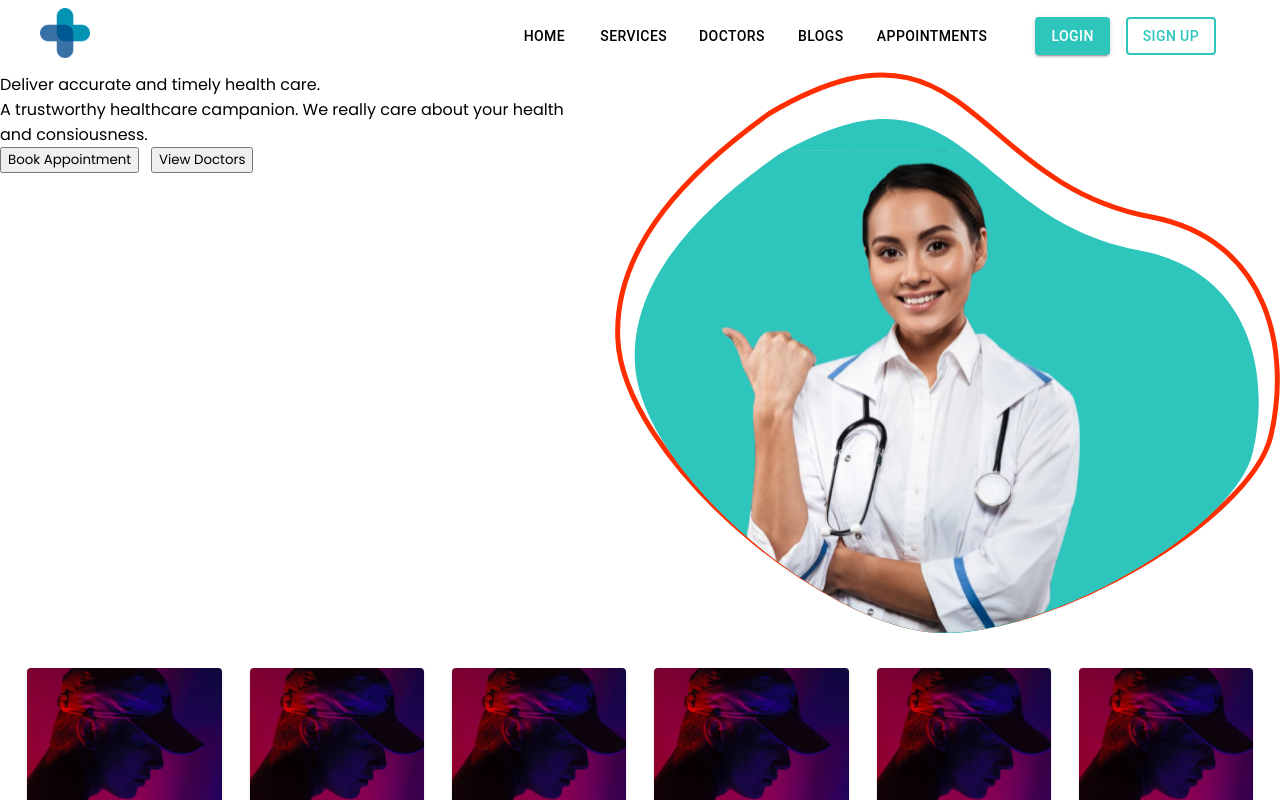
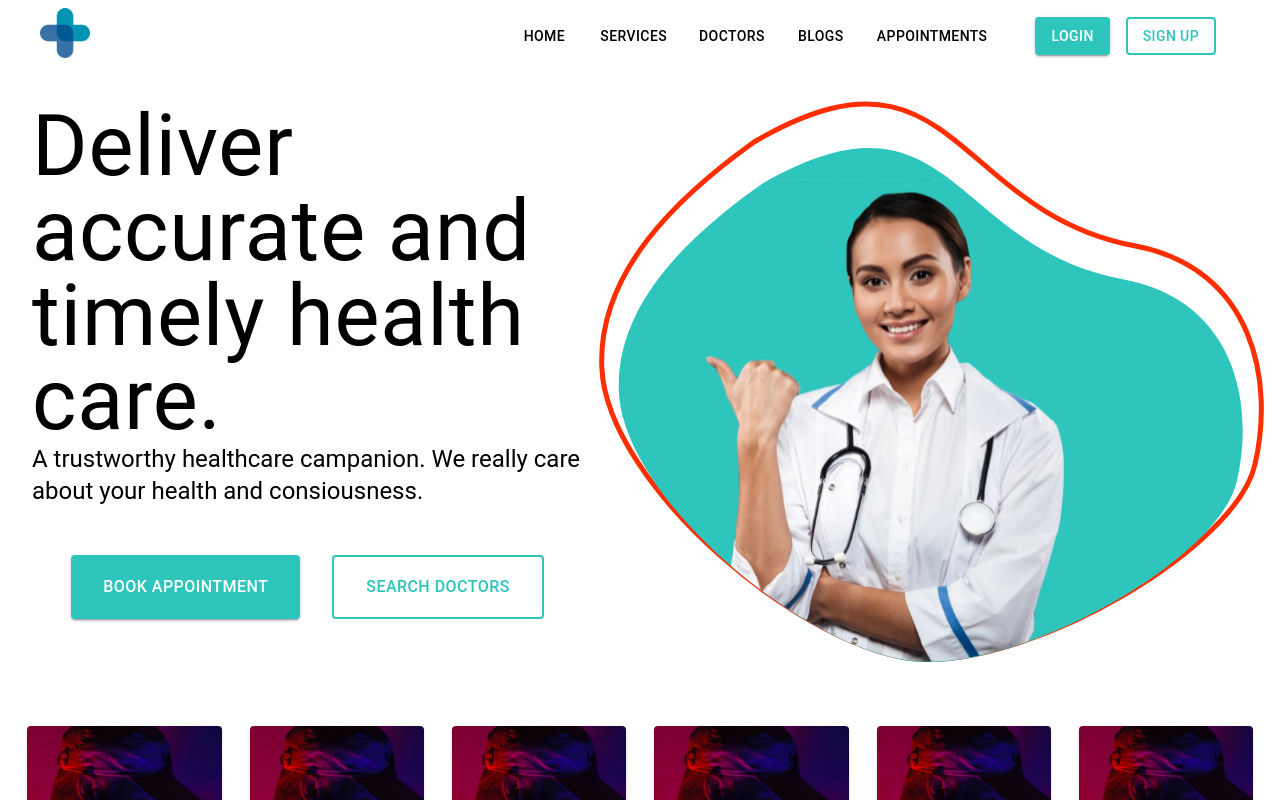
Before and after one commit to Kushagras634/IUMA, a React (Vite) app in the folder frontend/: page / in a window 1280 px wide. Shown: the top 800 px of the page. Built offline with nearby package versions, Linux system fonts and the light colour scheme.

Commit message:
home page ui corrected

```diff
--- a/frontend/src/Pages/HomeComponent.jsx
+++ b/frontend/src/Pages/HomeComponent.jsx
@@ -1,6 +1,11 @@
 import React from "react";
 import SvgComponent from "../Components/mainSVGComponent";
 import CardComponent from "../Components/CardComponent";
+import Button from "@mui/material/Button";
+import { Box, Typography, createTheme } from "@mui/material";
+import { ThemeProvider } from "@emotion/react";
+import { Link } from "react-router-dom";
+
 const cards = [
   {
     heading: "Instant Video Consultation",
@@ -44,30 +49,76 @@ const HomeComponent = () => {
         />
       );
     });
+
+  const theme = createTheme({
+    palette: {
+      primary: {
+        main: "#2EC5BC",
+        light: "#2EC5BC",
+        dark: "#2EC5BC",
+      },
+    },
+  });
   return (
+    <ThemeProvider theme={theme}>
       <main>
-      <div className="container main-slider">
-        <div className="main-heading">
-          <p className="main-display">
+        <Box
+          sx={{
+            display: "flex",
+            flexDirection: "row",
+            padding: "1rem",
+            alignItems: "center",
+          }}
+        >
+          <Box
+            sx={{ display: "flex", flexDirection: "column", padding: "1rem" }}
+          >
+            <Typography
+              color="initial"
+              sx={{ fontSize: "5.3rem", lineHeight: 1 }}
+            >
               Deliver accurate and timely health care.
-          </p>
-          <p className="main-title">
-            A trustworthy healthcare campanion. We really care about your health
-            and consiousness.{" "}
-          </p>
-          <div className="container main-buttons">
-            <button>Book Appointment</button>
-            <button>View Doctors </button>
-          </div>
-        </div>
+            </Typography>
+            <Typography variant="h5" color="initial">
+              A trustworthy healthcare campanion. We really care about your
+              health and consiousness.{" "}
+            </Typography>
+            <Box
+              sx={{
+                display: "flex",
+                flexDirection: "row",
+                padding: "2rem 1rem",
+                justifyContent: "center",
+              }}
+            >
+              <Button
+                variant="contained"
+                component={Link}
+                to='/'
+                sx={{ margin: "1rem", padding: "1rem 2rem ", color: "white", fontSize: '1rem' }}
+              >
+                Book Appointment
+              </Button>
+              <Button
+                variant="outlined"
+                color="primary"
+                component={Link}
+                to='/'
+                sx={{ margin: "1rem", padding: "1rem 2rem ",border: "2px solid", fontSize: '1rem' }}
+              >
+                Search Doctors
+              </Button>
+            </Box>
+          </Box>
           <div className="main-svg">
             <SvgComponent />
           </div>
-      </div>
+        </Box>
         <div className="container" style={{ padding: "2%" }}>
           {list_card()}
         </div>
       </main>
+    </ThemeProvider>
   );
 };
 
```
Lines whose indentation alone changed are shown as unchanged.
